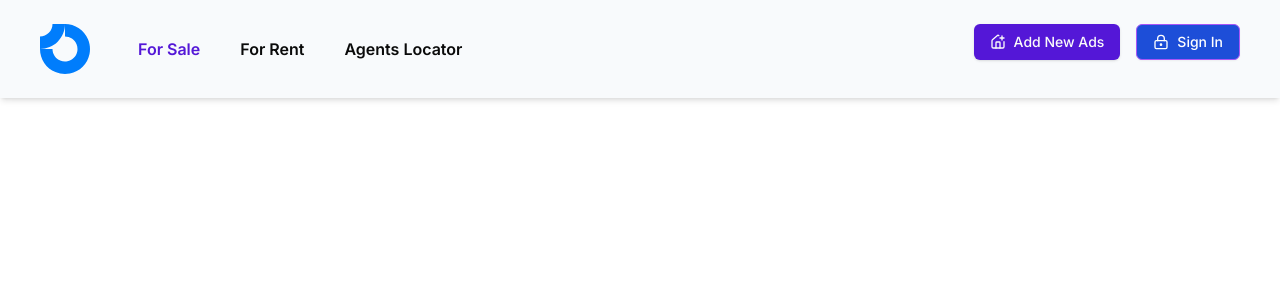
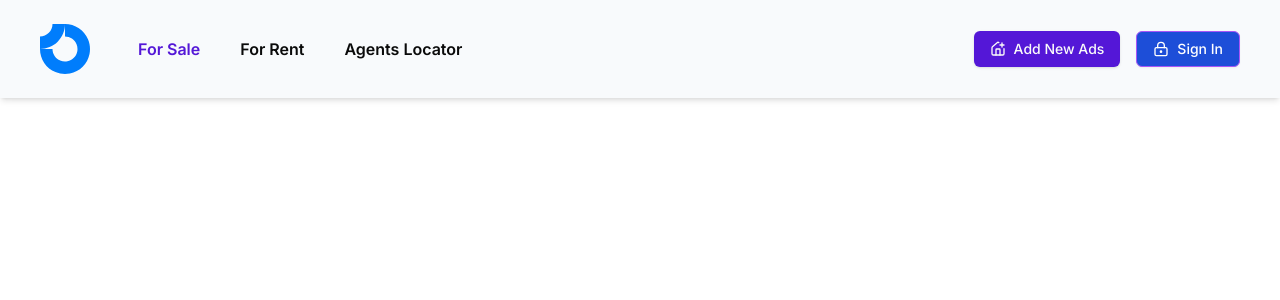
Before and after one commit to alexladwong/estatesagencies, a Next.js app: page / in a window 1280 px wide. Shown: the top 300 px of the page. Built offline with nearby package versions, Linux system fonts and the light colour scheme; no server answers.

Commit message:
NavBar/Auth/RedirectionURL

```diff
--- a/app/_components/Header.jsx
+++ b/app/_components/Header.jsx
@@ -34,17 +34,22 @@ function Header() {
                 </ul>
             </div>
 
-            <div className="flex gap-4">
+            <div className="flex gap-4 items-center">
                 <Button className="flex gap-2">
                     <HousePlus className="h-5 w-5" />
                     Add New Ads
                 </Button>
 
-                    {isSignedIn?
-                    <UserButton />
-                    : <Button  className="bg-blue-700 text-white border-purple-500"  variant="outline">
-                    <LockKeyholeIcon className="h-5 w-5" />  Sign In</Button>
-                    }
+                {isSignedIn ? (
+                <UserButton />
+                ) : (
+                <Link href="/sign-in">
+                    <Button className="bg-blue-700 text-white border-purple-500 items-center" variant="outline">
+                    <LockKeyholeIcon className="h-5 w-5" /> Sign In
+                    </Button>
+                </Link>
+                )}
+
             </div>
         </div>
     );
--- a/middleware.js
+++ b/middleware.js
@@ -1,6 +1,8 @@
 import { clerkMiddleware } from "@clerk/nextjs/server";
 
-export default clerkMiddleware();
+export default clerkMiddleware({
+  publicRoutes: ['/'],
+});
 
 export const config = {
   matcher: [
```
